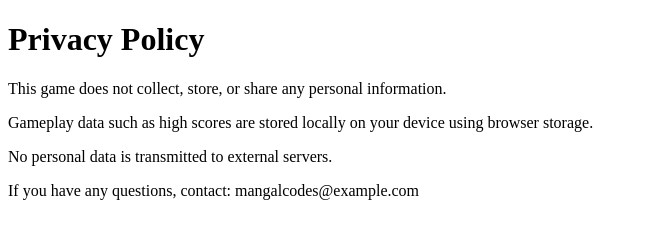
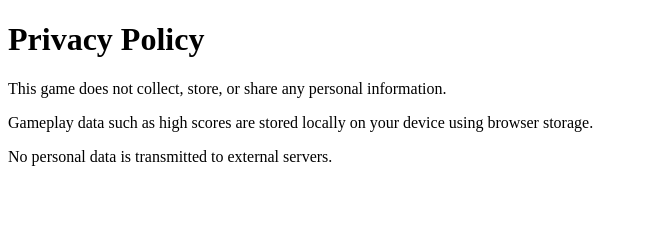
Before and after one commit to krishnaag21/stack-block-game, a plain HTML site: page privacy.html in a window 1280 px wide. Shown: the whole page, without its empty margins (0-648 px from the left). Drawn offline with Linux system fonts and the light colour scheme.

Commit message:
Update privacy.html

```diff
--- a/privacy.html
+++ b/privacy.html
@@ -8,6 +8,6 @@
 <p>This game does not collect, store, or share any personal information.</p>
 <p>Gameplay data such as high scores are stored locally on your device using browser storage.</p>
 <p>No personal data is transmitted to external servers.</p>
-<p>If you have any questions, contact: mangalcodes@example.com</p>
+
 </body>
 </html>
```
